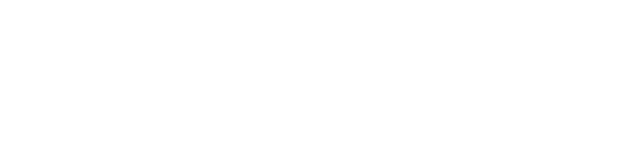
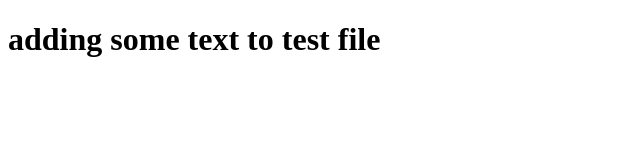
Before and after one commit to visu1234/git-test, a plain HTML site: page templates/test.html in a window 1280 px wide. Shown: the whole page, without its empty margins (0-640 px from the left). Drawn offline with Linux system fonts and the light colour scheme.

Commit message:
testfile modified

```diff
--- a/templates/test.html
+++ b/templates/test.html
@@ -5,5 +5,7 @@
     <meta name="viewport" content="width=device-width, initial-scale=1.0" />
     <title>Document</title>
   </head>
-  <body></body>
+  <body>
+    <h1>adding some text to test file</h1>
+  </body>
 </html>
```
